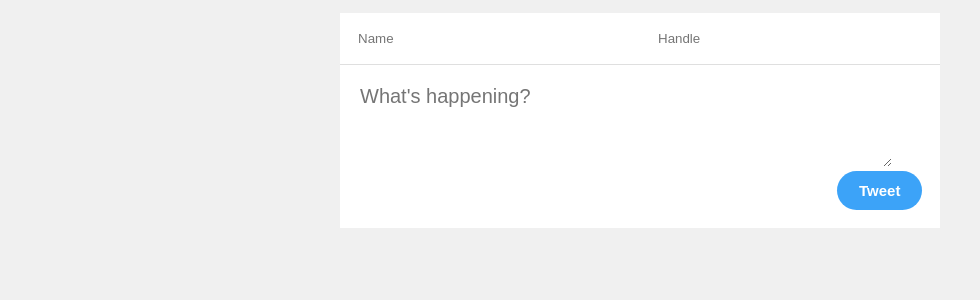
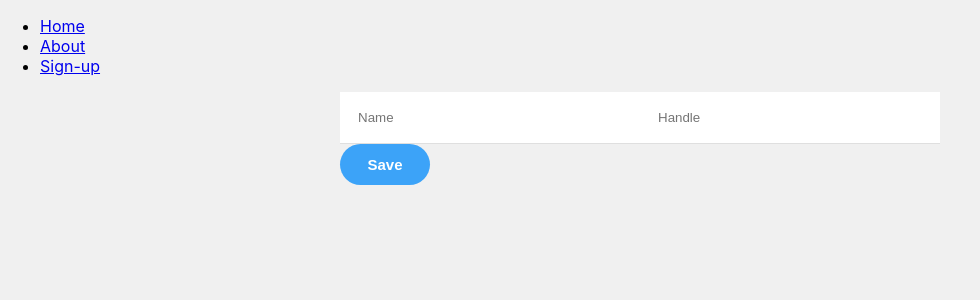
Before and after one commit to jip68660/build_simple_twitter, a React (Create React App) app: page /signup in a window 1280 px wide. Shown: the top 300 px of the page, without its empty margins (0-980 px from the left). Built offline with nearby package versions, Linux system fonts and the light colour scheme.

Commit message:
Implement Sign-up page

```diff
--- a/src/App.js
+++ b/src/App.js
@@ -1,7 +1,8 @@
 import React from 'react';
-import StatusList from './components/StatusList';
-import StatusInput from './components/StatusInput';
-// import { Router } from 'react-router-dom';
+import Home from './components/Home';
+import About from './components/About';
+import Signup from './components/Signup';
+import { BrowserRouter as Router, Route, Link } from 'react-router-dom';
 
 class App extends React.Component{
 
@@ -13,20 +14,16 @@ class App extends React.Component{
       handle: "",
       text: "",
       likes: 0,
-      userPosts: []
+      password: "",
+      userPosts: [],
+      users: []
     };
     this.handleChange = this.handleChange.bind(this);
     this.handleSubmit = this.handleSubmit.bind(this);
-    this.handleKeypress = this.handleKeypress.bind(this);
+    this.handleSignup = this.handleSignup.bind(this);
     this.handleLikes = this.handleLikes.bind(this);
   }
 
-
-  handleChange = (input, event) => {
-    this.setState({
-      [input]: event.target.value
-    });
-  }
   handleSubmit = (event) => {
     event.preventDefault();
 
@@ -43,13 +40,11 @@ class App extends React.Component{
         userPosts: prevState.userPosts.concat([newUserPost]),
       }
     });
-    console.log(this.state);
   }
-  handleKeypress = (event) => {
-    if (event.key === "Enter") {
-      this.handleSubmit(event);
-    }
+  handleSignup = (event) => {
+    event.preventDefault();
   }
+
   //Working on it.
   handleLikes = (text) => {
     const index = this.state.userPosts.findIndex(userPosts => userPosts.text === text);
@@ -62,23 +57,64 @@ class App extends React.Component{
       userPosts: nextUserPosts
     });
   }
+  handleChange = (input, event) => {
+    console.log("reached");
+    this.setState({
+      [input]: event.target.value
+    });
+  }
+
   render() {
-    // XXX: Get all names and texts here.
-    // const name = "Jihoon Shin";
-    // const text = "Hello, world!";
+    return(
+      <Router>
+        <div>
+          <nav>
+            <ul>
+              <li>
+                <Link to="/">Home</Link>
+              </li>
+              <li>
+                <Link to="/about">About</Link>
+              </li>
+              <li>
+                <Link to="/signup">Sign-up</Link>
+              </li>
+            </ul>
+          </nav>
 
-    // const userPosts = [
-    //   { "name" : "jihoon", "handle":"j123", "text": "Hello", "timestamp": dateFormat},
-    //   { "name" : "jeong", "handle":"jg123", "text": "Hello bye", "timestamp": dateFormat},
-    //   { "name" : "june", "handle": "kim1111", "text": "Hello yooooo", "timestamp": dateFormat }
-    // ];
-
-    return(
-      <div>
-        <StatusInput nameInput={ this.state.name } handleInput={ this.state.handle } textInput={ this.state.text } handleChange={ this.handleChange } handleSubmit={ this.handleSubmit } handleKeypress={ this.handleKeypress }/>
-        <StatusList userPosts={ this.state.userPosts } handleLikes={ this.handleLikes }/>
-      </div>
-
+          <Route
+            path="/"
+            exact
+            render={() => {
+              return (
+                <Home
+                  text={ this.state.text }
+                  handleChange={ this.handleChange }
+                  handleSubmit={ this.handleSubmit }
+                  userPosts={ this.state.userPosts }
+                  handleLikes={ this.handleLikes }
+                />
+              );
+             }
+            }
+          />
+          <Route path="/about" component={ About } />
+          <Route
+            path="/signup"
+            render={() => {
+              return(
+                <Signup
+                  name={ this.state.name }
+                  handle={ this.state.handle }
+                  handleChange={ this.handleChange }
+                  handleSubmit={ this.handleSubmit }
+                />
+              );
+             }
+            }
+          />
+        </div>
+      </Router>
     );
   }
 
--- /dev/null
+++ b/src/components/About.js
@@ -0,0 +1,11 @@
+import React from 'react';
+
+class About extends React.Component {
+    render() {
+        return(
+            <div>About</div>
+        );
+    }
+}
+
+export default About;
--- /dev/null
+++ b/src/components/ButtonFormat.js
@@ -0,0 +1,16 @@
+import React from 'react';
+
+class ButtonFormat extends React.Component {
+    render() {
+        return (
+            <button
+              className={ this.props.className }
+              onClick={ this.props.handleSubmit }
+            >
+            { this.props.buttonValue }
+            </button>
+        );
+    }
+}
+
+export default ButtonFormat;
--- /dev/null
+++ b/src/components/Home.js
@@ -0,0 +1,25 @@
+import React from 'react';
+import StatusList from './StatusList';
+import StatusInput from './StatusInput';
+
+class Home extends React.Component{
+  render() {
+    return(
+       <div>
+          <StatusInput
+            textInput={ this.props.text }
+            handleChange={ this.props.handleChange }
+            handleSubmit={ this.props.handleSubmit }
+          />
+          <StatusList
+            userPosts={ this.props.userPosts }
+            handleLikes={ this.props.handleLikes }
+          />
+        </div>
+    );
+  }
+
+
+}
+
+export default Home;
--- /dev/null
+++ b/src/components/InputFormat.js
@@ -0,0 +1,20 @@
+import React from 'react';
+
+class InputFormat extends React.Component {
+    constructor(props) {
+        super(props);
+    }
+    render() {
+        return (
+            <input
+              className={ this.props.className }
+              placeholder={ this.props.placeholder }
+              value={ this.props.value }
+              name={ this.props.name }
+              onChange={ this.props.handleChange }
+            />
+        );
+    }
+}
+
+export default InputFormat;
--- /dev/null
+++ b/src/components/Signup.js
@@ -0,0 +1,48 @@
+import React from 'react';
+import InputFormat from './InputFormat';
+import ButtonFormat from './ButtonFormat';
+
+class Signup extends React.Component {
+    constructor(props) {
+        super(props);
+
+        this.handleName = this.handleName.bind(this);
+        this.handleHandle = this.handleHandle.bind(this);
+    }
+    handleName(event) {
+        this.props.handleChange("name", event);
+    }
+    handleHandle(event) {
+        this.props.handleChange("handle", event);
+    }
+    render() {
+        return(
+            <div className="inputTemplate">
+                <div className="topContent">
+                    <InputFormat
+                        className={ "getName" }
+                        placeholder={ "Name" }
+                        value={ this.props.name }
+                        name={ "name" }
+                        handleChange={ this.handleName }
+                    />
+                    <InputFormat
+                        className={ "getHandle" }
+                        placeholder={ "Handle" }
+                        value={ this.props.handle }
+                        name={ "handle" }
+                        handleChange={ this.handleHandle }
+                    />
+                </div>
+                <ButtonFormat
+                    className={ "submitButton save" }
+                    handleSubmit={ this.props.handleSubmit }
+                    buttonValue={ "Save"}
+                />
+            </div>
+        );
+
+    }
+}
+
+export default Signup;
--- a/src/components/StatusInput.js
+++ b/src/components/StatusInput.js
@@ -1,45 +1,31 @@
 import React from 'react';
+import InputFormat from './InputFormat';
+import TextFormat from './TextFormat';
+import ButtonFormat from './ButtonFormat';
 import "./StatusInput.css";
 
 class StatusInput extends React.Component {
     constructor(props) {
         super(props);
-        this.handleName = this.handleName.bind(this);
-        this.handleHandle = this.handleHandle.bind(this);
         this.handleText = this.handleText.bind(this);
-        this.focusHandle = this.focusHandle.bind(this);
-        this.focusText = this.focusText.bind(this);
-    }
-    handleName(event) {
-        this.props.handleChange("name", event);
-    }
-    handleHandle(event) {
-        this.props.handleChange("handle", event);
     }
     handleText(event) {
         this.props.handleChange("text", event);
     }
-    focusHandle(event) {
-        if (event.key === "Enter") {
-            this.getHandle.focus();
-        }
-    }
-    focusText(event) {
-        if (event.key === "Enter") {
-            this.getText.focus();
-        }
-    }
-
     render() {
         return(
             <div className="inputTemplate">
-                <div className="topContent">
-                    <input className="getName" placeholder="Name" value={ this.props.nameInput } name="name" onChange={ this.handleName } onKeyPress={ this.focusHandle }/>
-                    <input className="getHandle" placeholder="Handle" value={ this.props.handleInput } name="handle" onChange={ this.handleHandle } onKeyPress={ this.focusText } ref={(input) => {this.getHandle = input;}} />
-                </div>
                 <div className="bottomContent">
-                    <textarea className="getText" placeholder="What's happening?" value={ this.props.textInput } name="text" onChange={ this.handleText } onKeyPress={ this.props.handleKeypress} ref={(input) => {this.getText = input;}}/>
-                    <button className="submitButton" onClick={ this.props.handleSubmit }> Tweet </button>
+                    <TextFormat
+                        className={ "getText" }
+                        placeholder={ "What's happening?" }
+                        value={ this.props.textInput }
+                        name={ "text" }
+                        handleChange={ this.handleText } />
+                    <ButtonFormat
+                        className={ "submitButton" }
+                        handleSubmit={ this.props.handleSubmit }
+                        buttonValue={ "Tweet"} />
                 </div>
             </div>
         );
--- /dev/null
+++ b/src/components/TextFormat.js
@@ -0,0 +1,20 @@
+import React from 'react';
+
+class TextFormat extends React.Component {
+    constructor(props) {
+        super(props);
+    }
+    render() {
+        return (
+            <textarea
+              className={ this.props.className }
+              placeholder={ this.props.placeholder }
+              value={ this.props.value }
+              name={ this.props.name }
+              onChange={ this.props.handleChange }
+            />
+        );
+    }
+}
+
+export default TextFormat;
```
Also changed, not shown: src/components/Login.js (added, +48 -0 lines), 1 other file (tests, documents, lock files or other folders).
